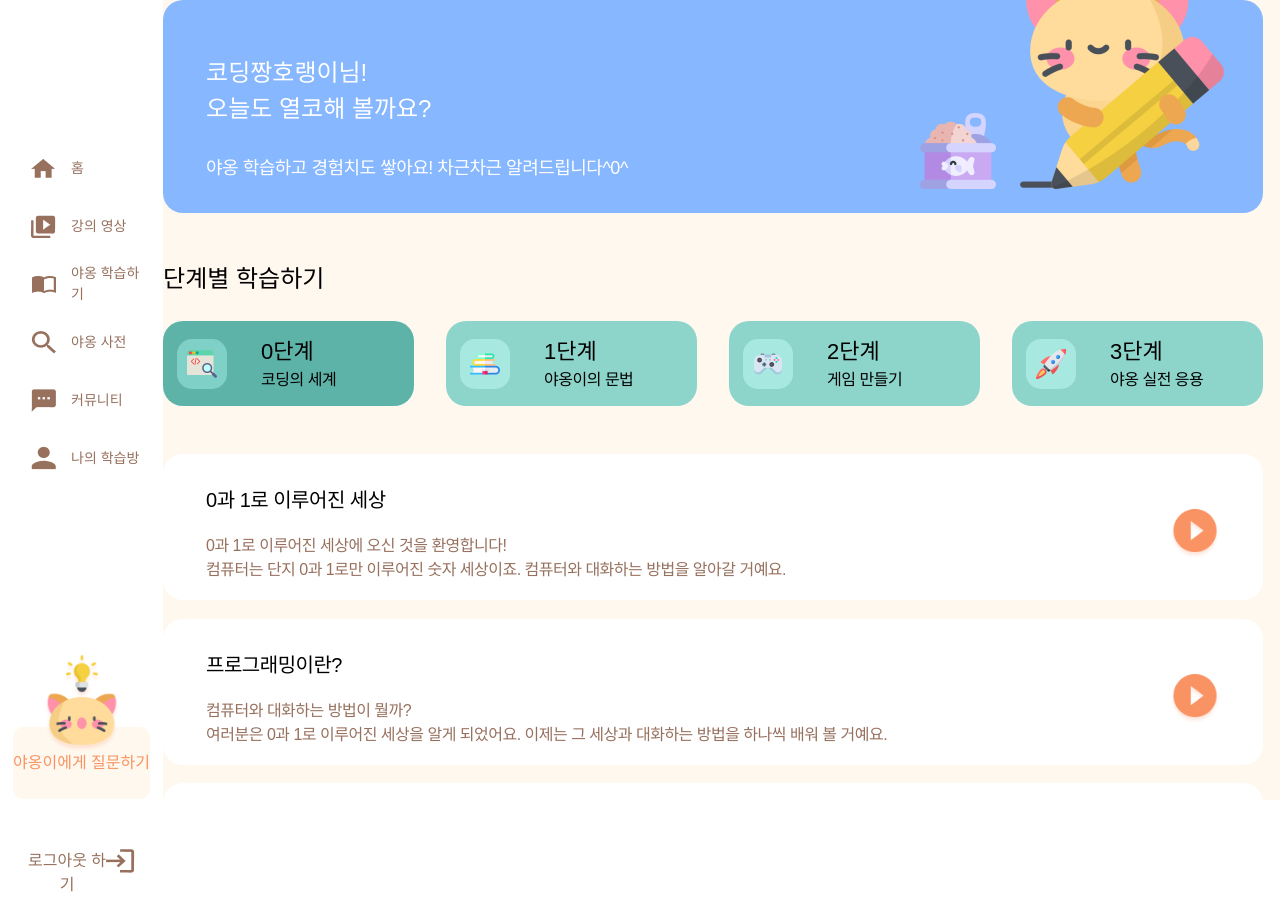
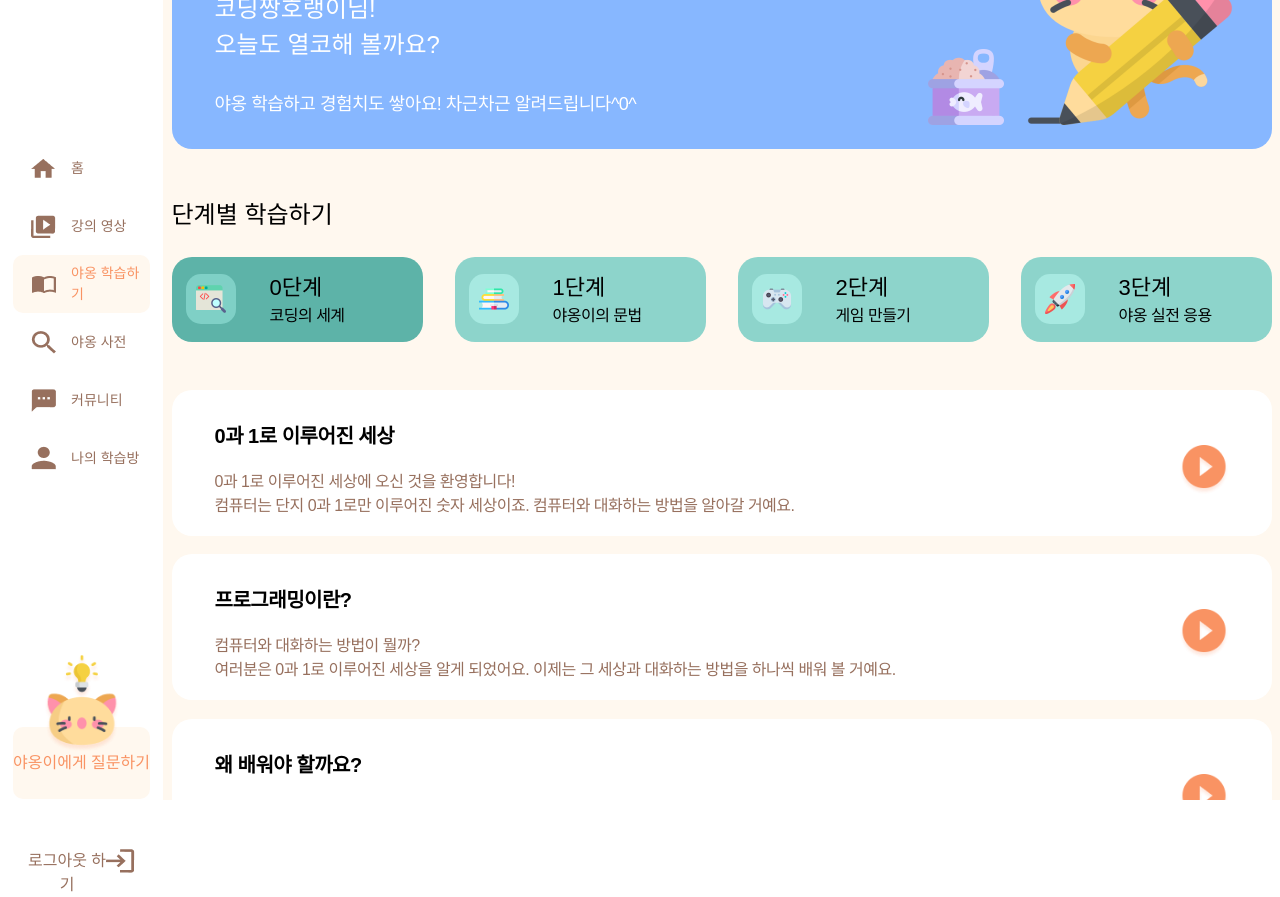
Before and after one commit to horang-edu/FE, a React (Create React App) app: page /learning in a window 1280 px wide. Built offline with nearby package versions, Linux system fonts and the light colour scheme; no server answers; a web font is replaced by a local one.

Commit message:
feat:api연결

```diff
--- a/src/apis/instance.js
+++ b/src/apis/instance.js
@@ -1,11 +1,14 @@
 import axios from "axios";
+import { getCookie } from "../utils/cookie";
 
+const token = getCookie("token");
 const instance = axios.create({
-  baseURL: process.env.REACT_APP_SERVER,
-  withCredentials: true,
-  headers: {
-    "Access-Control-Allow-Origin": "*",
-  },
+baseURL: process.env.REACT_APP_SERVER,
+withCredentials: true,
+headers: {
+"Access-Control-Allow-Origin": "*",
+Authorization: `${token}`,
+},
 });
 
 export default instance;
--- a/src/components/common/sidebar/Sidebar.jsx
+++ b/src/components/common/sidebar/Sidebar.jsx
@@ -1,4 +1,4 @@
-import React from "react";
+import React, { useState } from "react";
 import home from "../../../assets/img/home.png";
 import lecture from "../../../assets/img/lecture.png";
 import study from "../../../assets/img/study.png";
@@ -8,8 +8,17 @@ import mypage from "../../../assets/img/mypage.png";
 import idea_logo from "../../../assets/img/idea_logo.png";
 import logout from "../../../assets/img/logout.png";
 import { NavLink } from "react-router-dom";
+import Chat from "../../chat/Chat"; // Chat 컴포넌트를 올바르게 불러옵니다.
+
 
 const Sidebar = () => {
+  const [isChatOpen, setIsChatOpen] = useState(false);
+
+  // 야옹이에게 질문하기 버튼을 클릭할 때 호출되는 함수입니다.
+  const handleChatButtonClick = () => {
+    setIsChatOpen((prevIsChatOpen) => !prevIsChatOpen);
+  };
+
   return (
     <div className="w-full h-full bg-[#fff]">
       <ul className="w-full pt-[8.6875rem] flex flex-col items-center">
@@ -25,7 +34,7 @@ const Sidebar = () => {
           </NavLink>
         </li>
         <li className="w-[84%]">
-          <NavLink to="/practice" className={({ isActive }) => `w-full h-[58px] hover:bg-[#FFF8EF] rounded-[10px] flex items-center font-yg-jalnan text-[0.875rem] ${isActive ? "bg-[#FFF8EF] text-[#F99363]" : "text-[#97705E] hover:text-[#F99363]"}`}>
+          <NavLink to="/learning" className={({ isActive }) => `w-full h-[58px] hover:bg-[#FFF8EF] rounded-[10px] flex items-center font-yg-jalnan text-[0.875rem] ${isActive ? "bg-[#FFF8EF] text-[#F99363]" : "text-[#97705E] hover:text-[#F99363]"}`}>
             <img src={study} alt="학습하기" className="ml-[18px] mr-[15px]" />
             야옹 학습하기
           </NavLink>
@@ -53,7 +62,7 @@ const Sidebar = () => {
         </li>
       </ul>
       <div className="w-full flex flex-col items-center mt-[240px]">
-        <button className="w-[84%] h-[72px] flex justify-center items-center relative bg-[#FFF8EF] font-yg-jalnan text-[#F99363] rounded-[10px]">
+        <button onClick={handleChatButtonClick} className="w-[84%] h-[72px] flex justify-center items-center relative bg-[#FFF8EF] font-yg-jalnan text-[#F99363] rounded-[10px]">
           <img src={idea_logo} alt="로고" className="w-[98px] h-[98px] absolute top-[-100%]" />
           야옹이에게 질문하기
         </button>
@@ -62,6 +71,7 @@ const Sidebar = () => {
           <img src={logout} alt="로그아웃" />
         </button>
       </div>
+      {isChatOpen && <Chat />}
     </div>
   );
 };
--- a/src/components/learning/Level.jsx
+++ b/src/components/learning/Level.jsx
@@ -1,4 +1,5 @@
 import React from 'react'
+import { Link } from 'react-router-dom';
 import level1 from "../../assets/img/level1.png"
 import level2 from "../../assets/img/level2.png"
 import level3 from "../../assets/img/level3.png"
@@ -15,7 +16,7 @@ function Level() {
                         <img src={level1}></img>
                     </div>
                     <div className='ml-34'>
-                        <div className='text-22'>0단계</div>
+                        <div className='font-yg-jalnan text-22 color-[#ffffff]'>0단계</div>
                         <div className='tracking-0.5'>코딩의 세계</div>
                     </div>
                 </div>
@@ -24,7 +25,7 @@ function Level() {
                         <img src={level2}></img>
                     </div>
                     <div className='ml-34'>
-                        <div className='text-22'>1단계</div>
+                        <div className='font-yg-jalnan text-22'>1단계</div>
                         <div className='tracking-0.5'>야옹이의 문법</div>
                     </div>
                 </div>
@@ -33,7 +34,7 @@ function Level() {
                         <img src={level3}></img>
                     </div>
                     <div className='ml-34'>
-                        <div className='text-22'>2단계</div>
+                        <div className='font-yg-jalnan text-22'>2단계</div>
                         <div className='tracking-0.5'>게임 만들기</div>
                     </div>
                 </div>
@@ -42,7 +43,7 @@ function Level() {
                         <img src={level4}></img>
                     </div>
                     <div className='ml-34'>
-                        <div className='text-22'>3단계</div>
+                        <div className='font-yg-jalnan text-22'>3단계</div>
                         <div className='tracking-0.5'>야옹 실전 응용</div>
                     </div>
                 </div>
@@ -51,35 +52,41 @@ function Level() {
             <div class='list-container'>
                 <div class='list'>
                     <div>
-                        <div className='mt-31 ml-43 text-20 tracking-0.5'>0과 1로 이루어진 세상</div>
+                        <div className='mt-31 ml-43 text-20 tracking-0.5 font-bold'>0과 1로 이루어진 세상</div>
                         <div className='mt-19 ml-43 text-16 tracking-0.5 text-text3'>
                             0과 1로 이루어진 세상에 오신 것을 환영합니다!<br />
                             컴퓨터는 단지 0과 1로만 이루어진 숫자 세상이죠. 컴퓨터와 대화하는 방법을 알아갈 거예요.
                         </div>
                     </div>
-                    <img className="w-50 h-50 mr-43 flex mt-55" src={play}></img>
+                    <Link to="/quiz">
+                        <img className="w-50 h-50 mr-43 flex mt-55" src={play} />
+                    </Link>
                 </div>
 
                 <div class='list'>
                     <div>
-                        <div className='mt-31 ml-43 text-20 tracking-0.5'>프로그래밍이란?</div>
+                        <div className='mt-31 ml-43 text-20 tracking-0.5 font-bold'>프로그래밍이란?</div>
                         <div className='mt-19 ml-43 text-16 tracking-0.5 text-text3'>
                             컴퓨터와 대화하는 방법이 뭘까?<br />
                             여러분은 0과 1로 이루어진 세상을 알게 되었어요. 이제는 그 세상과 대화하는 방법을 하나씩 배워 볼 거예요.
                         </div>
                     </div>
-                    <img className="w-50 h-50 mr-43 flex mt-55" src={play}></img>
+                    <Link to="/quiz">
+                        <img className="w-50 h-50 mr-43 flex mt-55" src={play} />
+                    </Link>
                 </div>
 
                 <div class='list'>
                     <div>
-                        <div className='mt-31 ml-43 text-20 tracking-0.5'>왜 배워야 할까요?</div>
+                        <div className='mt-31 ml-43 text-20 tracking-0.5 font-bold'>왜 배워야 할까요?</div>
                         <div className='mt-19 ml-43 text-16 tracking-0.5 text-text3'>
                             프로그래밍을 배우면 뭐가 좋나요?<br/>
                             코딩을 하면, 무엇이 좋을까요? 멋진 게임 만들기? 논리적으로 사고하기? 신난다!
                         </div>
                     </div>
-                    <img className="w-50 h-50 mr-43 flex mt-55" src={play}></img>
+                    <Link to="/quiz">
+                        <img className="w-50 h-50 mr-43 flex mt-55" src={play} />
+                    </Link>
                 </div>
             </div>
         </div>
--- a/src/components/learning/Message.jsx
+++ b/src/components/learning/Message.jsx
@@ -7,7 +7,7 @@ function Message() {
     <div>
         <div className='message-container'>
             <div className='flex flex-col'>
-                <div className='text-24 text-white ml-43 mt-55'>코딩짱호랭이님!<br/>오늘도 열코해 볼까요?</div>
+                <div className='font-yg-jalnan text-24 text-white ml-43 mt-55'>코딩짱호랭이님!<br/>오늘도 열코해 볼까요?</div>
                 <div className='text-18 text-white mt-28 ml-43 tracking-0.5'>야옹 학습하고 경험치도 쌓아요! 차근차근 알려드립니다^0^</div>
             </div>
             <div class='message-image-container flex flex-row ml-292'>
--- a/src/pages/Learning.jsx
+++ b/src/pages/Learning.jsx
@@ -4,9 +4,11 @@ import Level from "../components/learning/Level";
 
 function Learning() {
   return (
+    <div className="w-full flex justify-center items-center h-screen">
     <div>
         <Message/>
         <Level/>
+    </div>
     </div>
   )
 }
--- a/src/shared/Router.jsx
+++ b/src/shared/Router.jsx
@@ -21,14 +21,15 @@ function Router() {
   return (
     <BrowserRouter>
       <Routes>
+        <Route element={<Chat />} />
         <Route element={<Layout />}>
           <Route path="/" element={<Home />} />
           <Route path="/dashboard" element={<Dashboard />} />
           <Route path="/practice" element={<Practice />} />
           <Route path="/study" element={<Study />} />
-          <Route path="/chat" element={<Chat />} />
+          {/* <Route path="/chat" element={<Chat />} /> */}
           <Route path="/learning" element={<Learning />} />
-          <Route path="/quiz" element={< Quiz/>} />
+          <Route path="/quiz" element={< Quiz />} />
           <Route path="/video/:id" element={<Video />} />
           <Route path="/community" element={<Community />} />
           <Route path="/post/:id" element={<Post />} />
--- a/tailwind.config.js
+++ b/tailwind.config.js
@@ -72,6 +72,7 @@ module.exports = {
         134:"8.375rem",
         210: "13.125rem",
         292: "18.25rem",
+        480:"30rem",
         502: "31.375rem",
       },
       colors: {
```
Also changed, not shown: src/components/learning/QuizOx.jsx (+9 -16 lines), src/App.js (line endings or trailing spaces).
